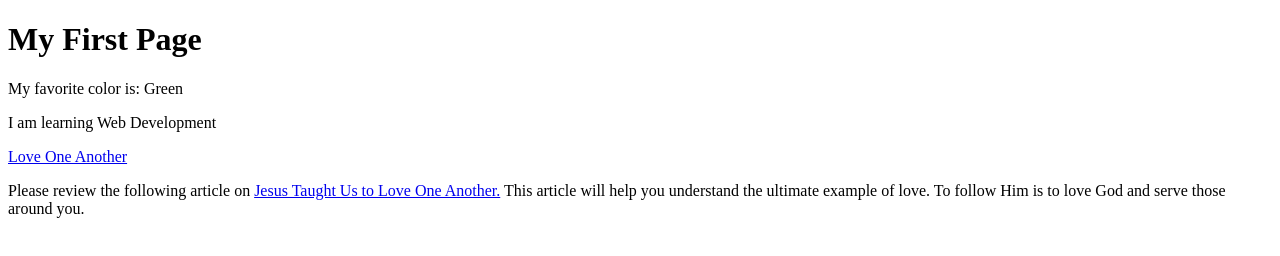
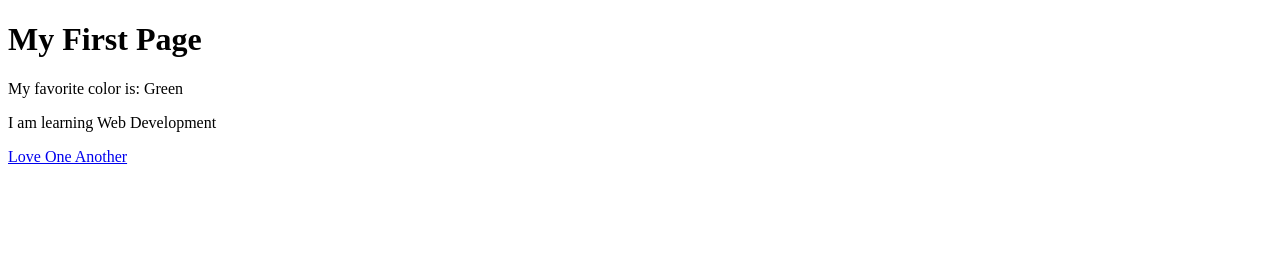
Before and after one commit to rubendvl/wdd130, a plain HTML site: page week01/first-page.html in a window 1280 px wide. Drawn offline with Linux system fonts and the light colour scheme.

Commit message:
Error tag i was testing for a quiz

```diff
--- a/week01/first-page.html
+++ b/week01/first-page.html
@@ -12,11 +12,6 @@
     <p>My favorite color is: Green</p>
     <p>I am learning Web Development</p>
     <a href="https://www.churchofjesuschrist.org/welcome/love-one-another">Love One Another</a>
-
-    <p>Please review the following article on <a
-            href="https://www.churchofjesuschrist.org/welcome/love-one-another">Jesus Taught Us to Love One Another.</a>
-        This article will help you understand
-        the ultimate example of love. To follow Him is to love God and serve those around you.</p>
 </body>
 
 </html>
```
